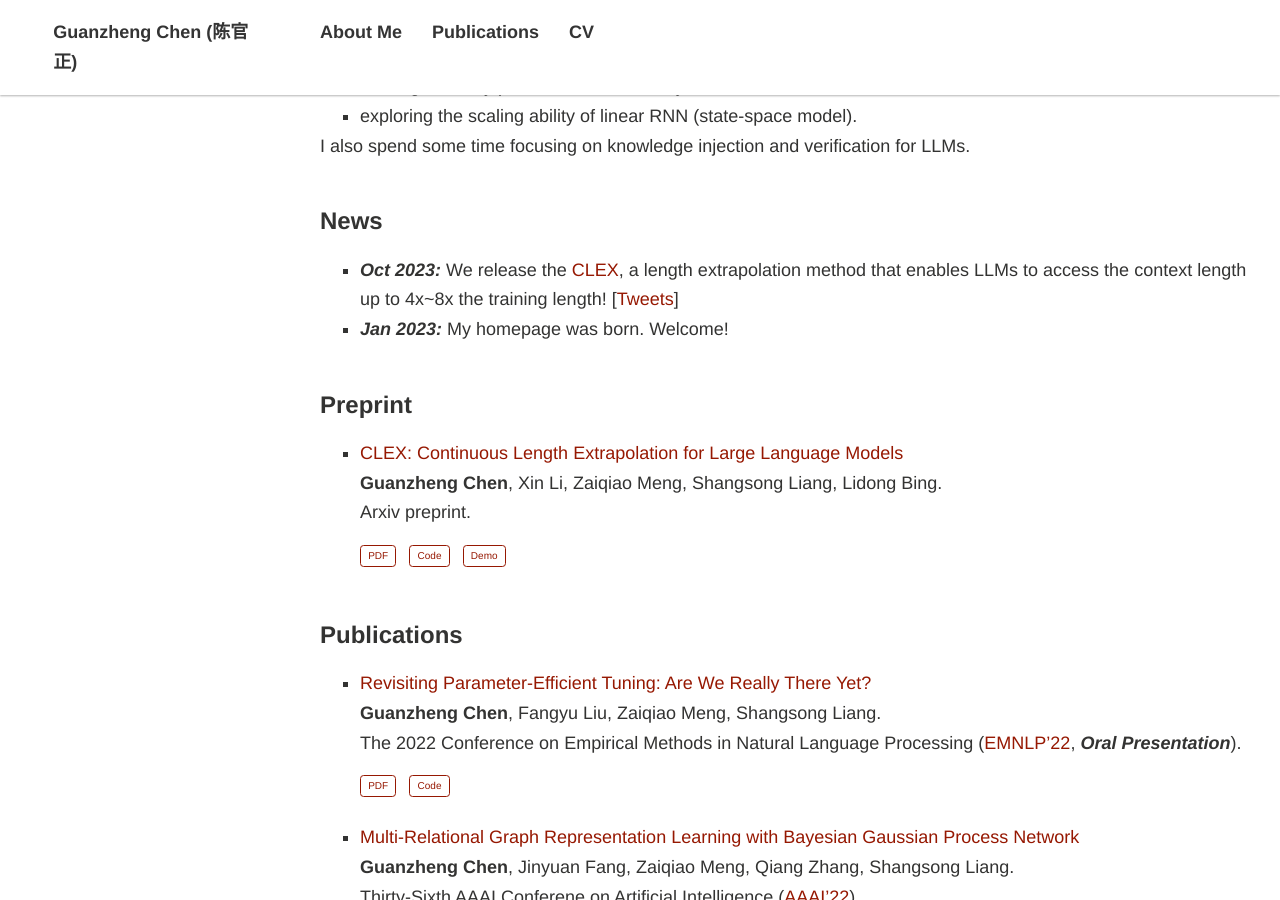
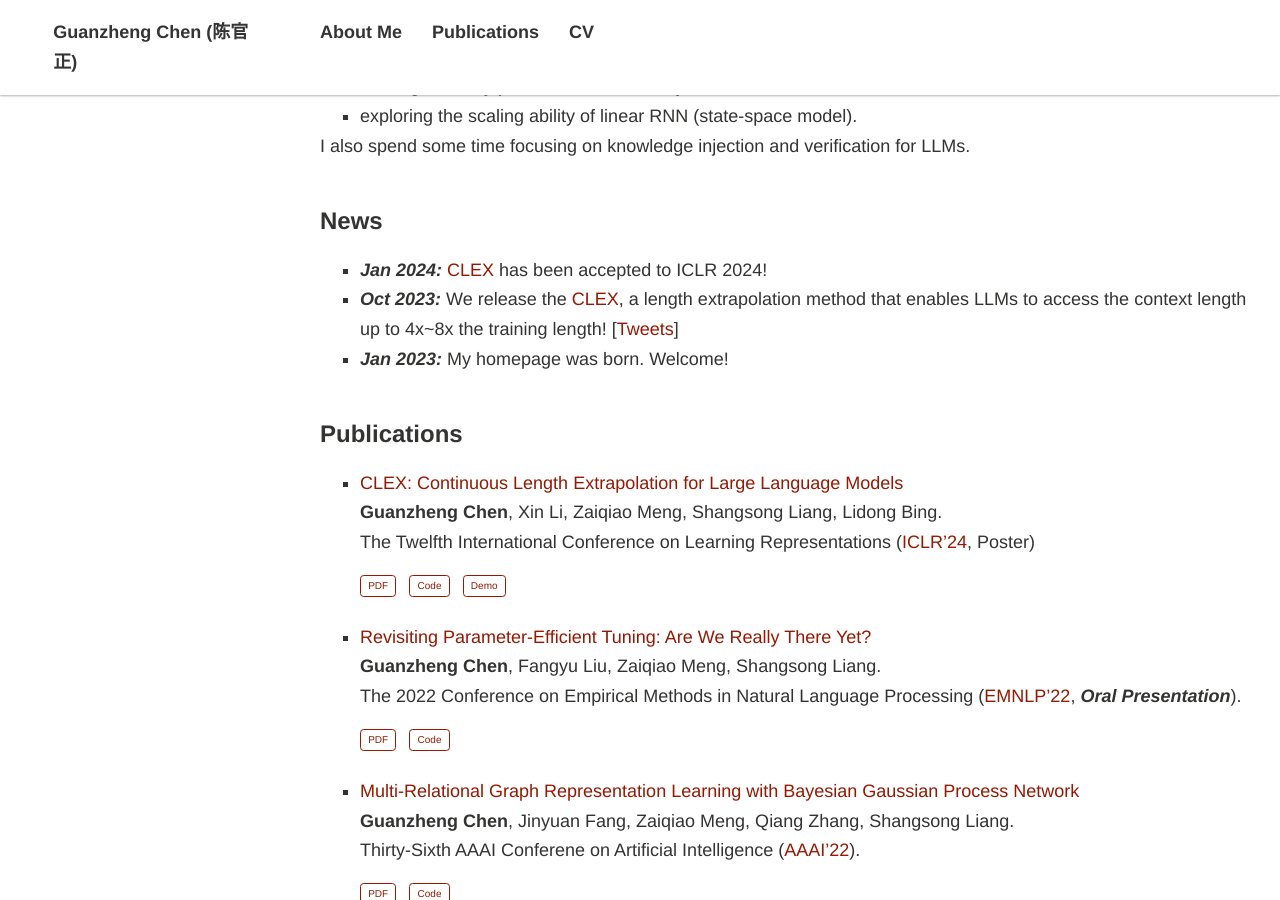
Before and after one commit to guanzhchen/guanzhchen.github.io, a Jekyll site: the page built from index.md, in a window 1280 px wide and 900 px high, scrolled down 333 px. Built offline with Jekyll 4.4.1, drawn with Linux system fonts in a browser that asks for light colours; nearby versions of some CDN libraries; comment, search, counter and statistics services are not loaded; a style sheet for code colours, icons or effects is not loaded.

Commit message:
add clex

```diff
--- a/index.md
+++ b/index.md
@@ -19,15 +19,21 @@ I also spend some time focusing on knowledge injection and verification for LLMs
 
 
 ### News
+- ***Jan 2024:*** [CLEX](https://arxiv.org/pdf/2310.16450.pdf) has been accepted to ICLR 2024!
 - ***Oct 2023:*** We release the [CLEX](https://arxiv.org/pdf/2310.16450.pdf), a length extrapolation method that enables LLMs to access the context length up to 4x~8x the training length! [[Tweets](https://twitter.com/gzchen3/status/1717584594533511553)]
 - ***Jan 2023:*** My homepage was born. Welcome!
 
 
-### Preprint
+
+
+
+
+
+### Publications
 
 - [CLEX: Continuous Length Extrapolation for Large Language Models](https://arxiv.org/pdf/2310.16450.pdf)<br>
   **Guanzheng Chen**, Xin Li, Zaiqiao Meng, Shangsong Liang, Lidong Bing.<br>
- Arxiv preprint.
+ The Twelfth International Conference on Learning Representations ([ICLR'24](https://iclr.cc/), Poster)
 
   <div class="btn-links">
   <a class="btn btn-outline-primary btn-page-header btn-sm" href="https://arxiv.org/pdf/2310.16450.pdf" target="_blank" rel="noopener">PDF</a>
```
Also changed, not shown: other parts of index.md (+0 -3 lines).
